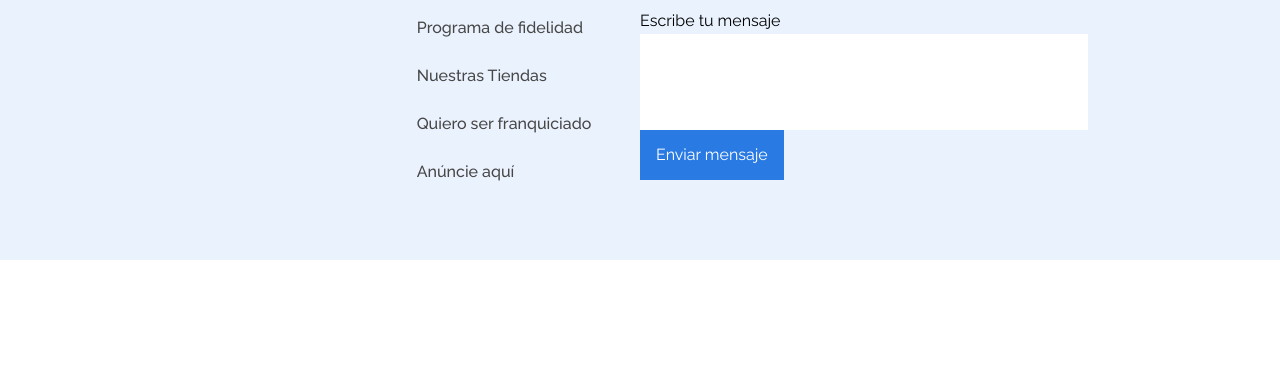
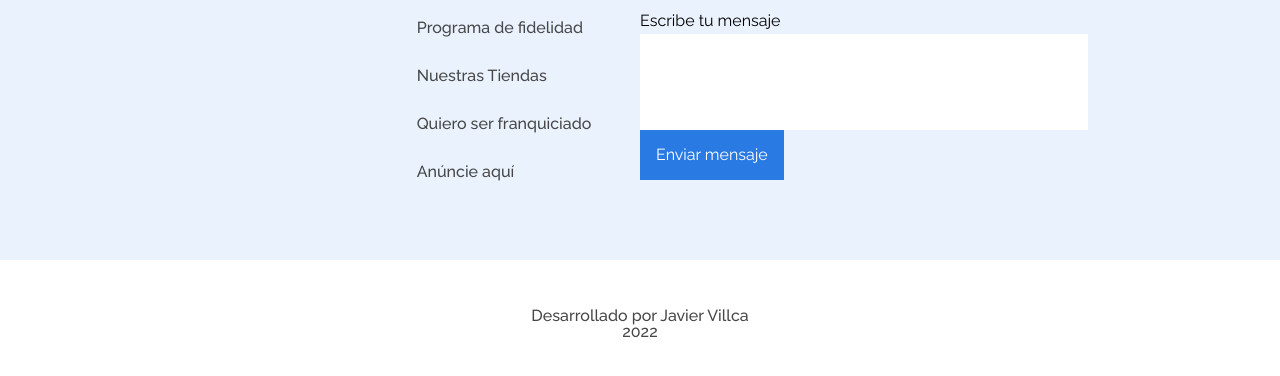
Before and after one commit to Javier104-dev/tienda-geek, a plain HTML site: page index.html in a window 1280 px wide. Shown: the part 2189-2565 px from the top of the page. Before the commit the page ends 2449 px from the top, so only its background shows below. Drawn offline with Linux system fonts and the light colour scheme.

Commit message:
terminada la pagina principal

```diff
--- /dev/null
+++ b/assets/css/footer/footer.css
@@ -0,0 +1,14 @@
+.footer{
+    display: flex;
+    justify-content: center;
+    background: #FFFFFF;
+}
+
+.footer__contenido{
+    display: flex;
+    flex-direction: column;
+    align-items: center;
+    font-weight: 500;
+    padding: 3rem 0;
+    color: #464646;
+}
--- a/index.html
+++ b/index.html
@@ -13,6 +13,7 @@
     <link rel="stylesheet" href="assets/css/banner/banner.css">
     <link rel="stylesheet" href="assets/css/productos/productos.css">
     <link rel="stylesheet" href="assets/css/contacto/contacto.css">
+    <link rel="stylesheet" href="assets/css/footer/footer.css">
 </head>
 <body>
     <header>
@@ -194,6 +195,14 @@
                 </div>
             </div>
         </section>
+    <footer>
+        <section class="footer">
+            <div class="footer__contenido">
+                <span>Desarrollado por Javier Villca</span>
+                <span>2022</span>
+            </div>
+        </section>
+    </footer>
     </main>
 </body>
 </html>
```
